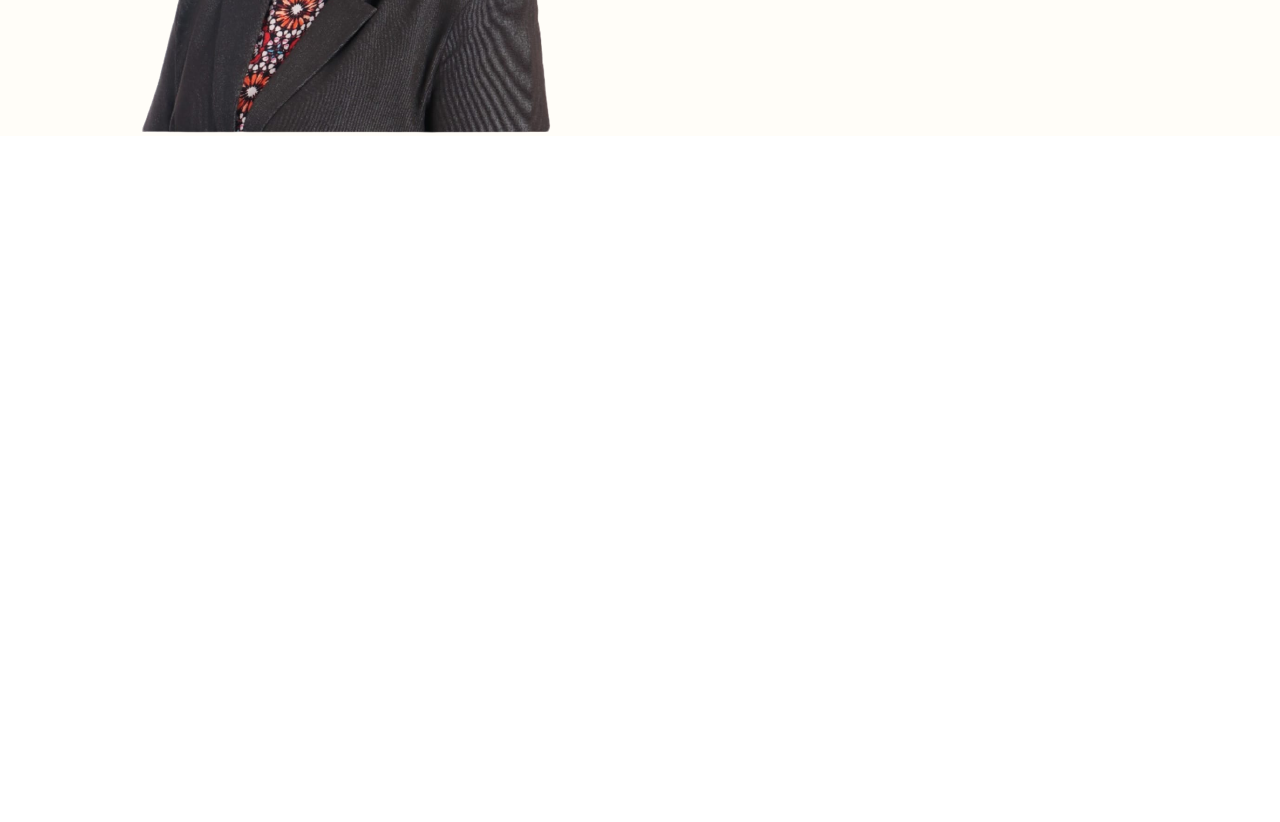
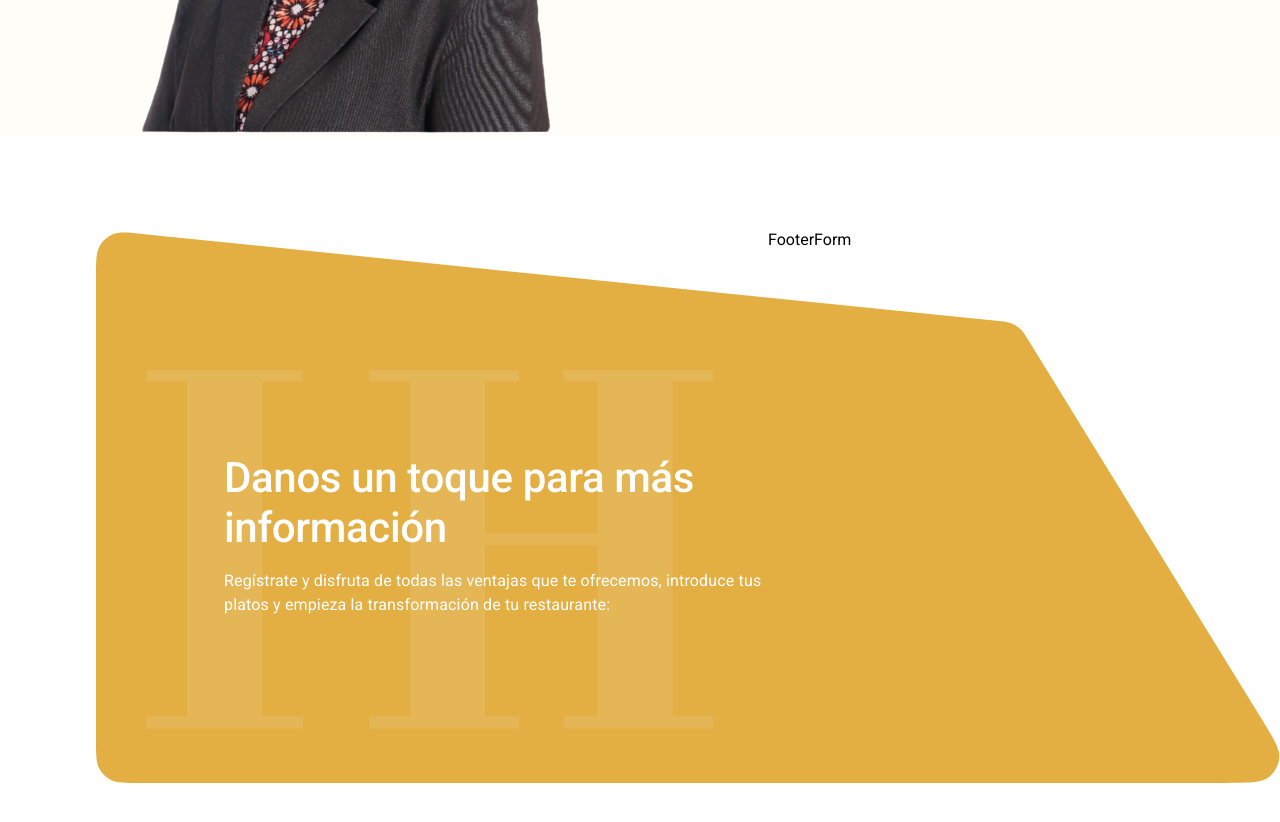
Before and after one commit to nabilAparicio/itzelawyer-website, a Next.js app: page / in a window 1280 px wide. Shown: the part 1500-2322 px from the top of the page. Before the commit the page ends 1636 px from the top, so only its background shows below. Built offline with nearby package versions, Linux system fonts and the light colour scheme.

Commit message:
footer first aproach

```diff
--- /dev/null
+++ b/src/components/footer/components/footer-background.tsx
@@ -0,0 +1,28 @@
+import { Box, Stack } from "@mui/material";
+import Image from "next/image";
+import React from "react";
+import bgDecoration from "../../../../public/assets/decorations/Rectangle_3.svg";
+import logoIH from "../../../../public/logos/logo-IH.svg";
+
+export default function FooterBackground() {
+  return (
+    <Stack position={"absolute"} style={{ zIndex: -1 }}>
+      <Image
+        layout="responsive"
+        src={bgDecoration}
+        alt="footer background cuadrado"
+      />
+      <Image
+        style={{
+          zIndex: 1,
+          position: "absolute",
+          top: "25%",
+          left: 50,
+          opacity: 0.1,
+        }}
+        src={logoIH}
+        alt="footer background IH logo"
+      />
+    </Stack>
+  );
+}
--- /dev/null
+++ b/src/components/footer/components/footer-form.tsx
@@ -0,0 +1,6 @@
+import { Stack } from "@mui/material";
+import React from "react";
+
+export default function FooterForm() {
+  return <Stack>FooterForm</Stack>;
+}
--- /dev/null
+++ b/src/components/footer/footer.tsx
@@ -0,0 +1,33 @@
+import { Stack, Typography } from "@mui/material";
+import React from "react";
+import FooterBackground from "./components/footer-background";
+import FooterForm from "./components/footer-form";
+
+export default function Footer() {
+  return (
+    <Stack pt={12} px={12} position={"relative"}>
+      <Stack height={"605px"} flexDirection={"row"}>
+        <FooterBackground />
+        <Stack
+          maxWidth={"50%"}
+          height={"100%"}
+          color={"white"}
+          justifyContent={"center"}
+          alignItems={"center"}
+          pl={16}
+        >
+          <Typography fontSize={42} fontWeight={500} variant="h2">
+            Danos un toque para más información
+          </Typography>
+          <Typography mt={2} variant="body1">
+            Regístrate y disfruta de todas las ventajas que te ofrecemos,
+            introduce tus platos y empieza la transformación de tu restaurante:{" "}
+          </Typography>
+        </Stack>
+        <Stack maxWidth={"50%"}>
+          <FooterForm />
+        </Stack>
+      </Stack>
+    </Stack>
+  );
+}
--- a/src/layouts/home-layout/home-layout.tsx
+++ b/src/layouts/home-layout/home-layout.tsx
@@ -1,4 +1,5 @@
 import ResponsiveAppBar from "@/components/app-bar/app-bar";
+import Footer from "@/components/footer/footer";
 import React from "react";
 
 interface HomeLayoutProps {
@@ -9,6 +10,7 @@ export default function HomeLayout({ children }: HomeLayoutProps) {
     <>
       <ResponsiveAppBar />
       {children}
+      <Footer />
     </>
   );
 }
```
Also changed, not shown: public/assets/decorations/Rectangle_3.svg (added), public/logos/logo-IH.svg (added).
